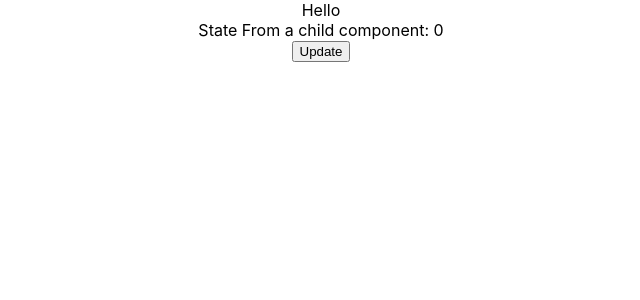
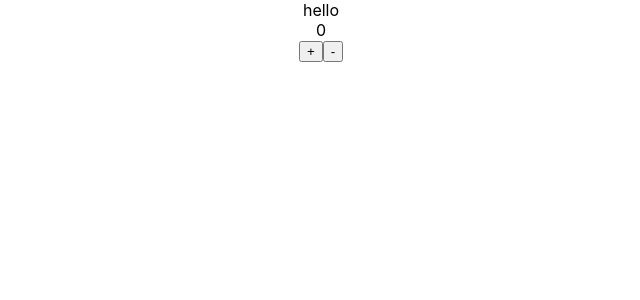
Before and after one commit to yoginderkumar/counter, a React (Create React App) app: page / in a window 1280 px wide. Shown: the top 300 px of the page, without its empty margins (319-959 px from the left). Built offline with nearby package versions, Linux system fonts and the light colour scheme.

Commit message:
decrement button added

```diff
--- a/src/App.js
+++ b/src/App.js
@@ -12,12 +12,18 @@ class App extends React.Component {
     this.setState({ counter: this.state.counter + 1 });
   };
 
+  decrementButton = () => {
+    this.setState({ counter: this.state.counter - 1 });
+  };
+
   render() {
     return (
       <div className="App">
-        Hello
+        hello
         <ChildComponent counter={this.state.counter} />
-        <button onClick={this.incrementButton}>Update</button>
+        <button onClick={this.incrementButton}>+</button>
+        <button onClick={this.decrementButton}>-</button>
+
       </div>
     );
   }
--- a/src/ChildComponent.js
+++ b/src/ChildComponent.js
@@ -2,7 +2,7 @@ import React from "react";
 
 function ChildComponent({ counter }) {
   console.log("Props: ", counter);
-  return <div>State From a child component: {counter}</div>;
+  return <div> {counter}</div>;
 }
 
 export default ChildComponent;
```
